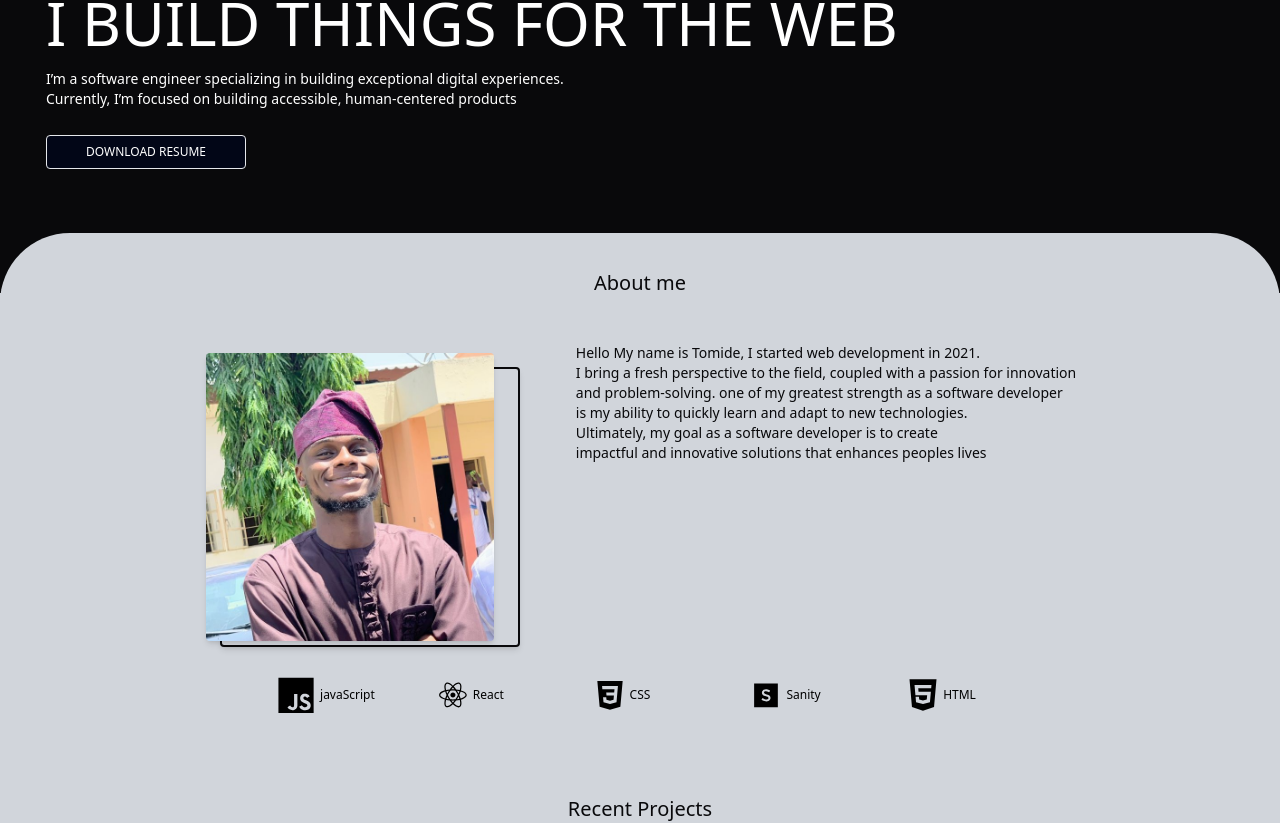
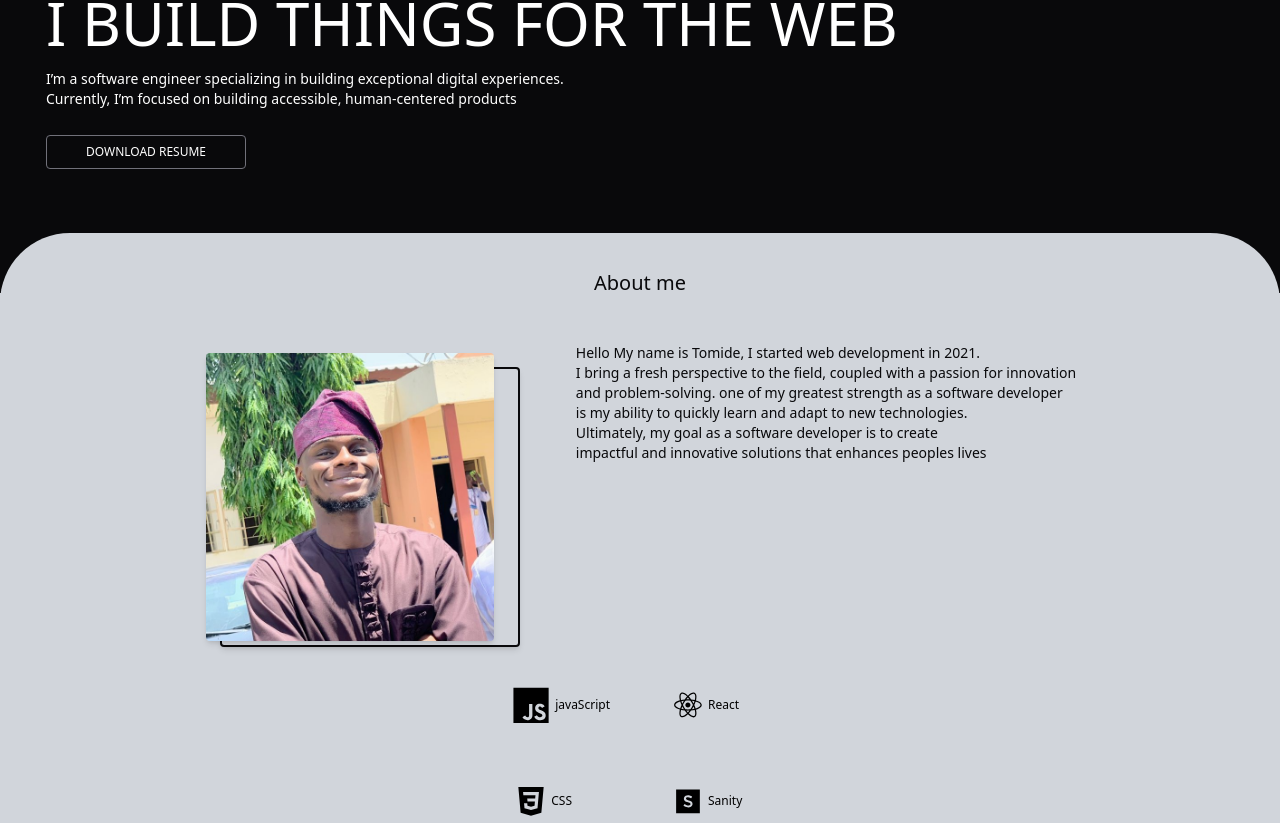
Before and after one commit to Thintalltom/Portfolio, a React (Vite) app in the folder vite-react-app/: page / in a window 1280 px wide. Shown: the part 347-1170 px from the top of the page. Built offline with nearby package versions, Linux system fonts and the light colour scheme.

Commit message:
added new changes to the website

```diff
--- a/vite-react-app/src/App.jsx
+++ b/vite-react-app/src/App.jsx
@@ -21,9 +21,9 @@ function App() {
   return (
     <div>
       {loading ? (
-        <div className="md:w-screen md:h-screen bg-slate-950 font-sans xs:h-screen xs:h-screen flex justify-center items-center ">
+        <div className="md:w-screen md:h-screen bg-zinc-950 font-sans xs:h-screen xs:h-screen flex justify-center items-center ">
           <PropagateLoader
-            color={"#00e600"}
+            color={"#fffff"}
             loading={loading}
             size={30}
             aria-label="Loading Spinner"
--- a/vite-react-app/src/Components/About/About.jsx
+++ b/vite-react-app/src/Components/About/About.jsx
@@ -40,7 +40,7 @@ const About = () => {
             initial={{ x: -250 }}
             animate={{ x: 0 }}
             transition={{ duration: 0.8, type: "spring", stiffness: 120 }}
-            className="border-[0.5px] cursor-pointer hover:bg-slate-500 rounded bg-slate-950 p-2 text-white w-[200px] hover:drop-shadow-xl xs:text-xs sm:mt-[30px] lg:mt-[10px] "
+            className="border-[0.5px] cursor-pointer  rounded bg-zinc-950 border-zinc-500 p-2 text-white w-[200px] hover:drop-shadow-xl xs:text-xs sm:mt-[30px] lg:mt-[10px] "
           >
             DOWNLOAD RESUME
           </motion.button>
--- a/vite-react-app/src/Components/Built/Built.jsx
+++ b/vite-react-app/src/Components/Built/Built.jsx
@@ -34,8 +34,8 @@ const Built = () => {
 
               <p className="text-zinc-950 font-light text-sm">
                 Created a web application that allows users to be able to buy
-                products utilizing an external api called FAKESTORE Api, which
-                allows users to order for items and pay for the items ordered
+                products utilizing an external api called FAKESTORE Api, which <br />
+                allows users to order for items and pay for the items ordered  <br />
                 for . Also incorporated the use of FLUTTERWAVE API as the
                 payment gateway
               </p>
@@ -59,7 +59,7 @@ const Built = () => {
 
               <p className="text-zinc-950 font-light text-sm">
                 Built a AI with a team of developer and designer to help
-                farmers predict the best time to harvest crops by integrating an externally
+                farmers  <br /> predict the best time to harvest crops by integrating an externally  <br />
                  trained dataset to solve a real world problem
 
               </p>
@@ -81,7 +81,7 @@ const Built = () => {
               </h1>
 
               <p className="text-zinc-950 font-light text-sm">
-                Built a personal portfolio for a writer and his publishing organisation
+                Built a personal portfolio for a writer and his  <br /> publishing organisation
               </p>
               <p className="text-zinc-950  text-sm">Reactjs | TailwindCss | Framermotion </p>
             </div>
--- a/vite-react-app/src/Components/Info/Info.jsx
+++ b/vite-react-app/src/Components/Info/Info.jsx
@@ -48,8 +48,8 @@ const Info = () => {
             </motion.div>
           </div>
         </div>
-        <div className="lg:flex lg:flex-row sm:flex-col gap-6 mt-[30px] justify-around">
-            <div className="grid  gap-[60px] lg:grid-cols-5  xs:grid-cols-2 ">
+        <div className=" flex justify-around mt-[40px]">
+            <div className="grid  gap-[60px] lg:grid-cols-2  xs:grid-cols-2 ">
               <div className="text-center flex gap-[6px] items-center">
                 <DiJsBadge className="text-4xl" />
 
```
